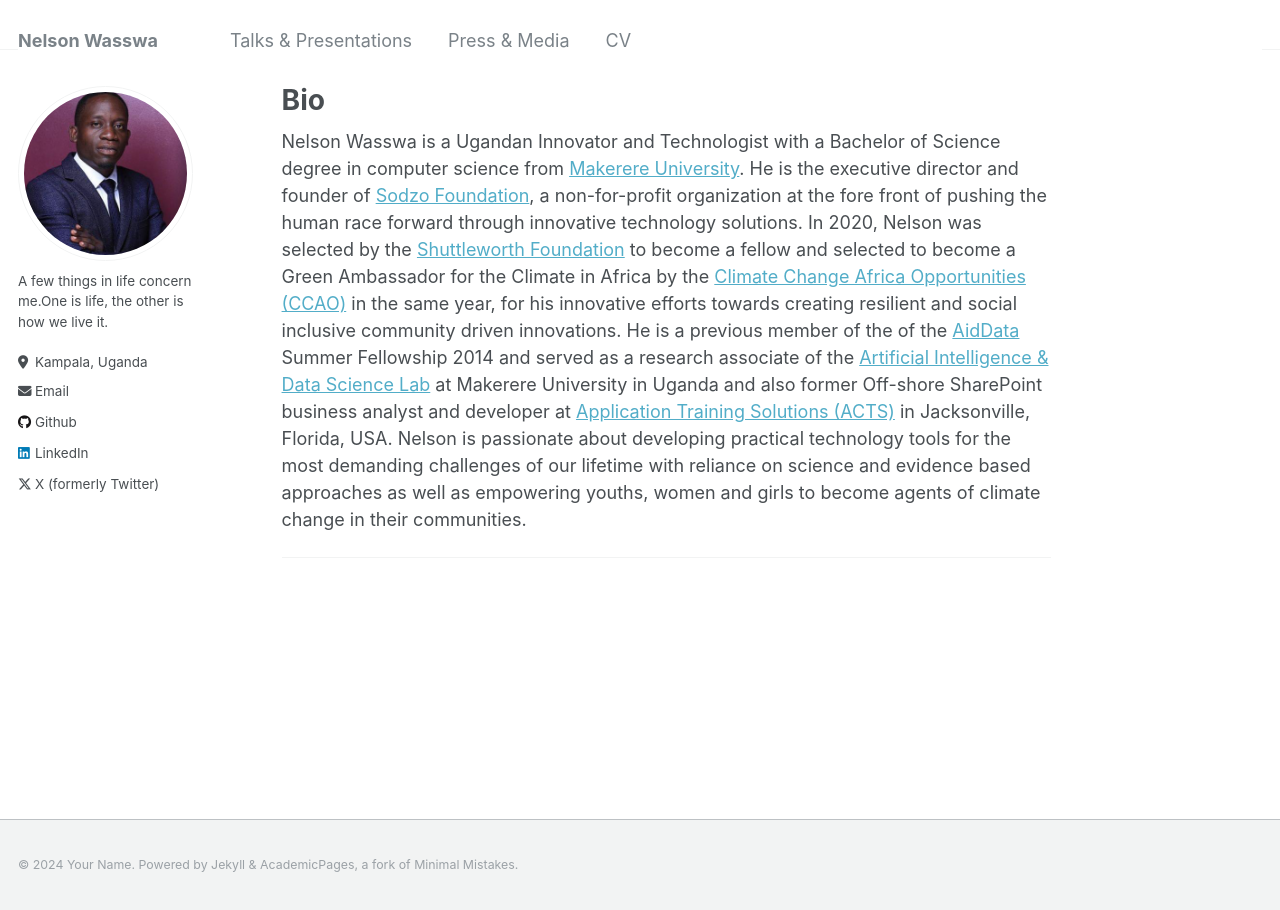
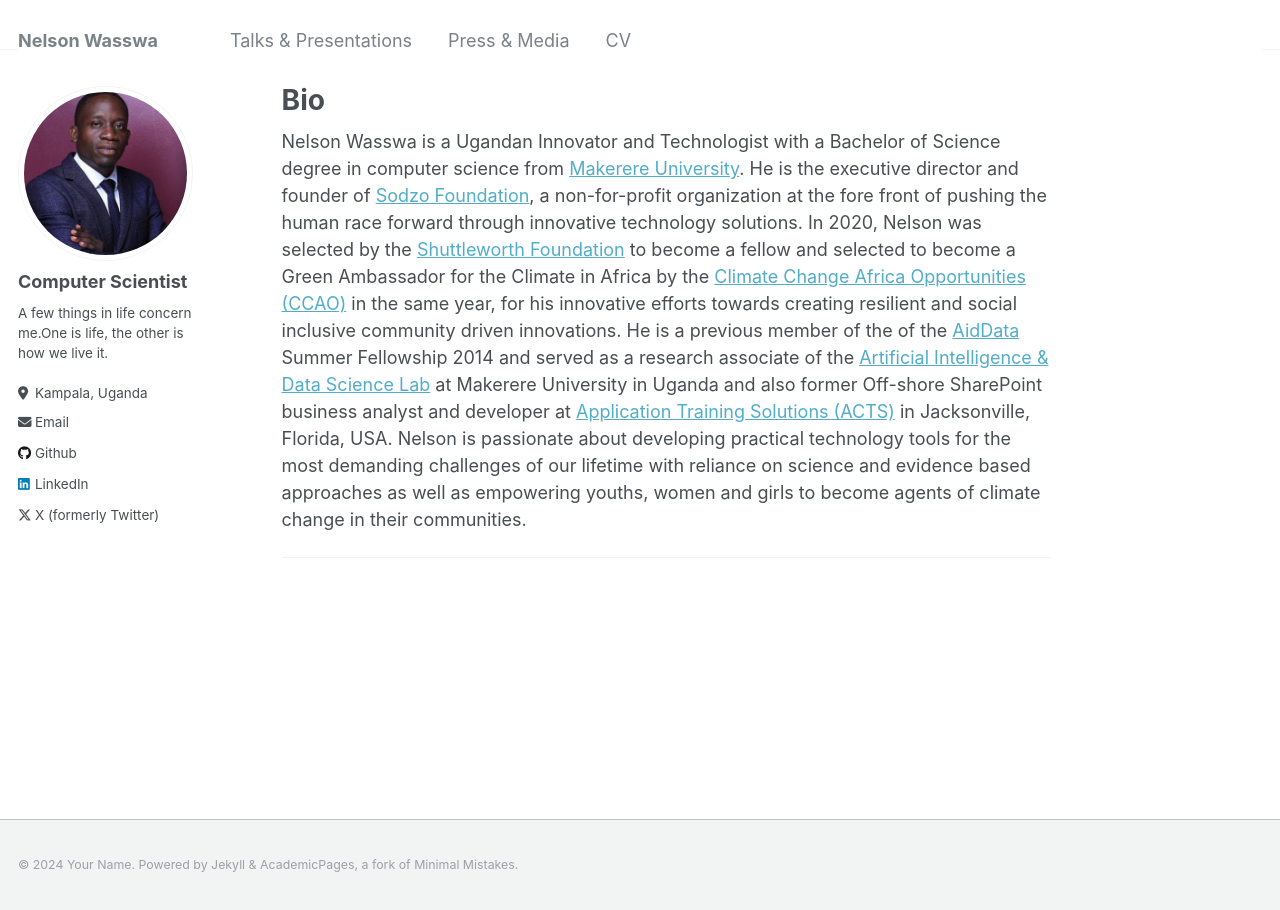
Before and after one commit to Nelwa256/nelsonwasswa.github.io, a Jekyll site: the page built from _pages/about.md, in a window 1280 px wide. Built offline with Jekyll 4.4.1, drawn with Linux system fonts in a browser that asks for light colours.

Commit message:
Update _config.yml

```diff
--- a/_config.yml
+++ b/_config.yml
@@ -22,7 +22,7 @@ repository               : "https://nelwa256/nwasswa.github.io"
 author:
   # Biographic information
   avatar           : "profile.png"
-  name             : #"Computer Scientist"
+  name             : "Computer Scientist"
   pronouns         : # example: "she/her"
   bio              : "A few things in life concern me.One is life, the other is how we live it."
   location         : "Kampala, Uganda"
```
